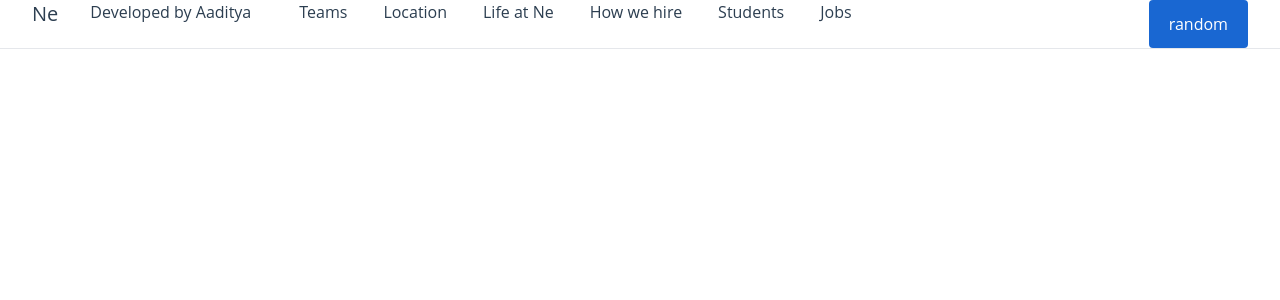
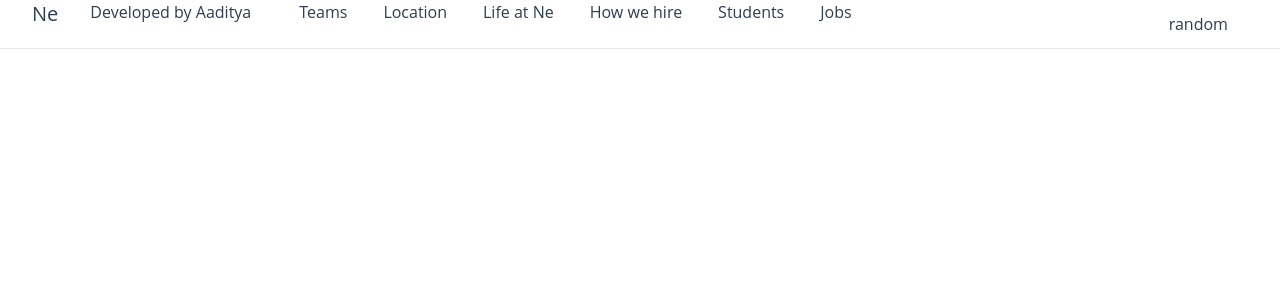
Before and after one commit to aaditya9803/google_careers_clone, a Vue app: page / in a window 1280 px wide. Shown: the top 300 px of the page. Built offline with nearby package versions, Linux system fonts and the light colour scheme.

Commit message:
buttons-try

```diff
--- a/src/components/ActionButton.vue
+++ b/src/components/ActionButton.vue
@@ -1,5 +1,5 @@
 <template>
-  <button :class="{ primary: primary }" @:click="doubleHeight">
+  <button :class="buttonClass">
     {{ text }}
   </button>
 </template>
@@ -14,11 +14,16 @@ export default {
   data() {
     return {
       primary: true,
+      width: 10,
+      height: 5,
+      area: 50,
     };
   },
-  methods: {
-    doubleHeight() {
-      this.height = this.height * 2;
+  computed: {
+    butoonClass() {
+      return {
+        primary: this.primary,
+      };
     },
   },
 };
```
